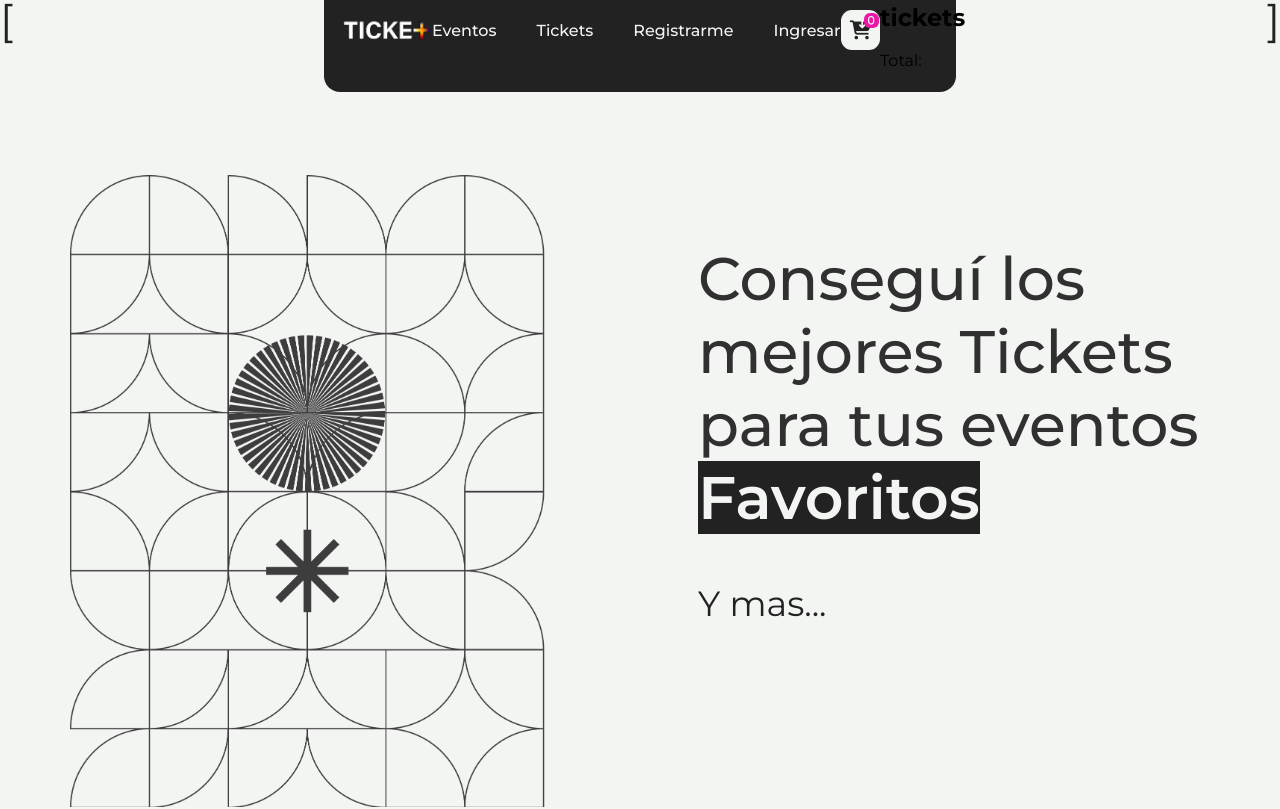
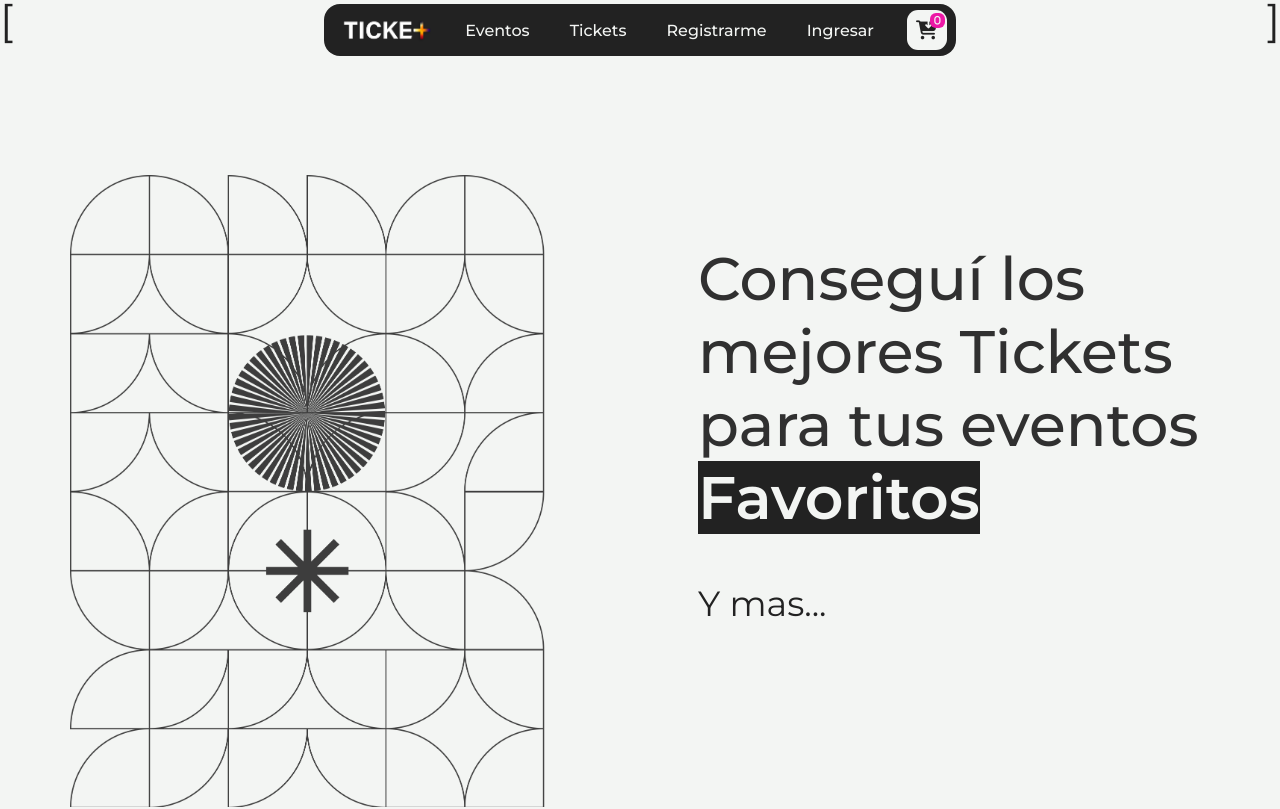
Before and after one commit to LucasScalzadona/Integrador-Javascript, a plain HTML site: page index.html in a window 1280 px wide. Shown: the top 809 px of the page. Drawn offline with Linux system fonts and the light colour scheme.

Commit message:
CarritoProgreso2

```diff
--- a/index.html
+++ b/index.html
@@ -34,11 +34,11 @@
               >
             </a>
           </div>
-          <div class="carrito-menu">
+          <!-- <div class="carrito-menu">
             <h2>Tus tickets</h2>
             <div class="carrito-container"></div>
             <p>Total:</p>
-          </div>
+          </div> -->
         </div>
       </nav>
     </header>
```
